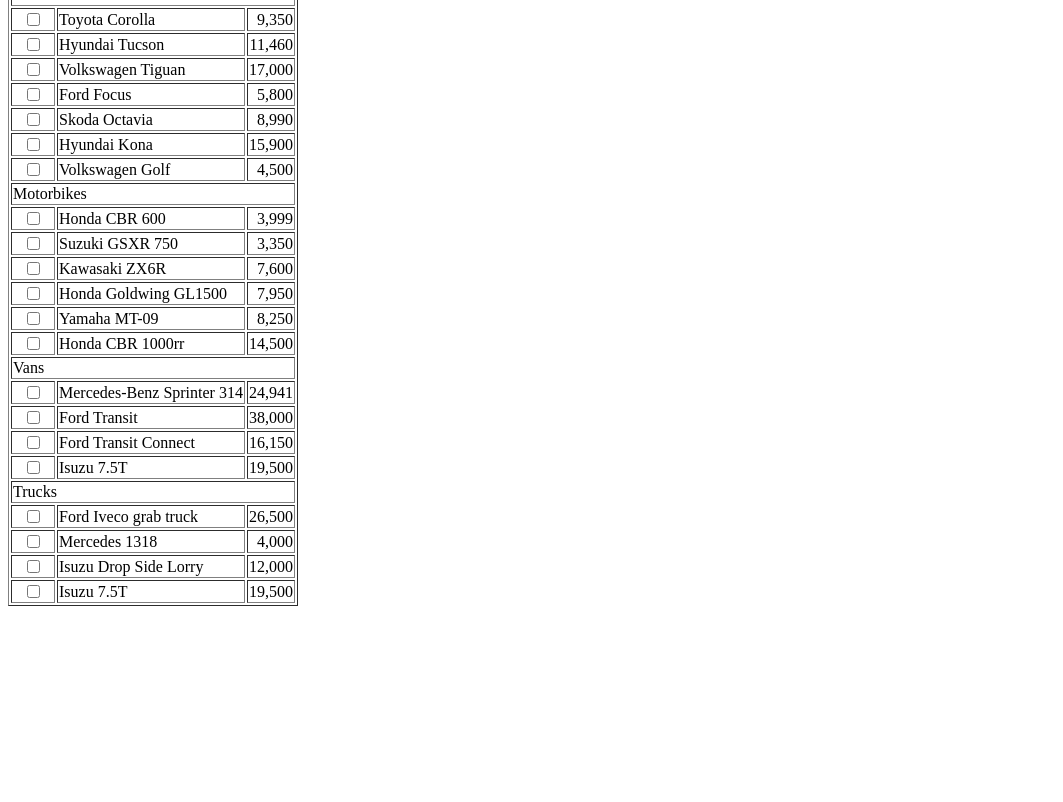
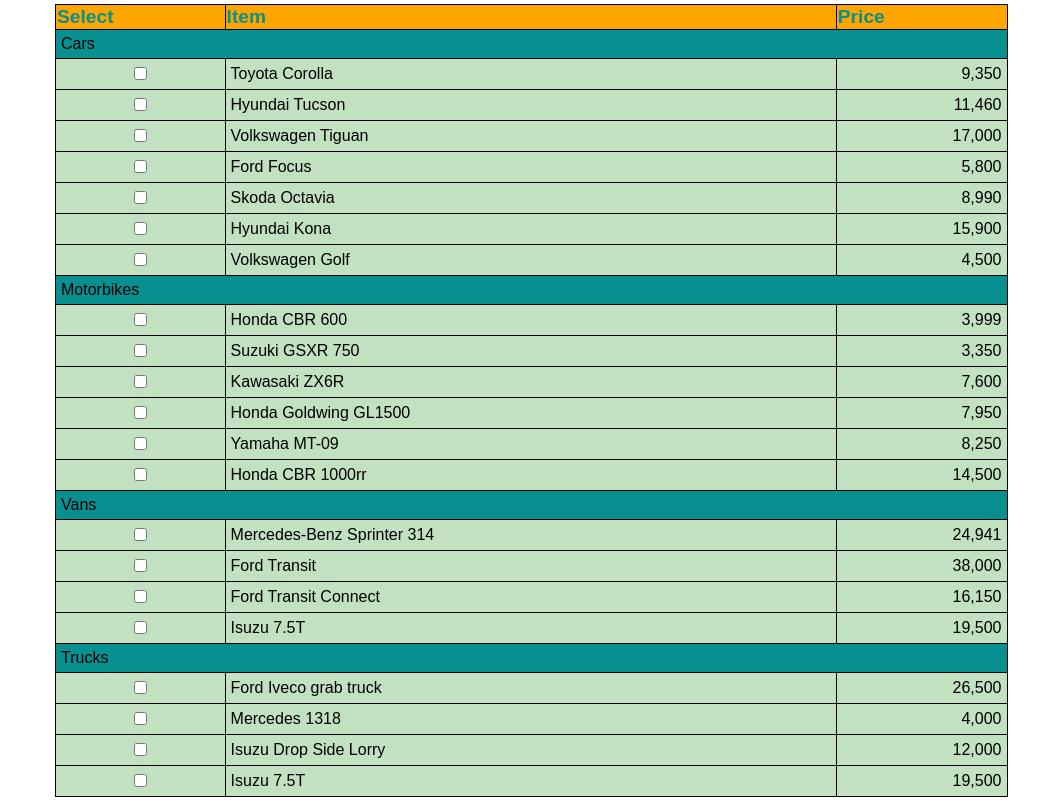
Before and after one commit to Thiagoocosta86/ssp-ca3, a website: page 2020005CarSales.html in a window 1280 px wide. Shown: the part 51-853 px from the top of the page, without its empty margins (0-1063 px from the left). Before the commit the page ends 800 px from the top, so only its background shows below. Drawn offline with Linux system fonts and the light colour scheme.

Commit message:
updting html based on xsl

```diff
--- a/2020005CarSales.html
+++ b/2020005CarSales.html
@@ -1,6 +1,20 @@
-<?xml version="1.0" encoding="UTF-8"?>
-<table id="menuTable" border="1" class="indent">
-    <thead>
+<!DOCTYPE html>
+<html>
+   <head>
+      <meta http-equiv="Content-Type" content="text/html; charset=UTF-8">
+      <title>2020005 Car Sales</title>
+      <style>
+				body{font-family:Arial,Helvetica,sans-serif;background-color:#fff;margin:5px;text-align:left;color:#523819}
+				h2{margin-left:100px;font-size:140%;color:#0d3427;margin-top:10px}
+				table{margin-left:50px;background-color:#C1E1C1;border-color:#000;border-width:thin;border-collapse:collapse;width:75%}
+				th{border-color:#000;font-size:120%;color:#088F8F}
+				td{border-color:#000;font-size:100%;color:#000000;padding:5px}
+				</style>
+   </head>
+   <body>
+      <h2>2020005 Car Sales</h2>
+      <table id="CarsTable" border="1" class="indent">
+         <thead bgcolor="#FFA500">
             <tr>
                <th>Select</th>
                <th>Item</th>
@@ -9,121 +23,123 @@
          </thead>
          <tbody>
             <tr>
-            <td colspan="3">Cars</td>
+               <td colspan="4" bgcolor="#088F8F">Cars</td>
             </tr>
             <tr id="1" brandnew="false">
-            <td align="center"><input name="item0" type="checkbox" /></td>
+               <td align="center"><input name="item0" type="checkbox"></td>
                <td>Toyota Corolla</td>
                <td align="right">9,350</td>
             </tr>
             <tr id="2" brandnew="false">
-            <td align="center"><input name="item0" type="checkbox" /></td>
+               <td align="center"><input name="item0" type="checkbox"></td>
                <td>Hyundai Tucson</td>
                <td align="right">11,460</td>
             </tr>
             <tr id="3" brandnew="true">
-            <td align="center"><input name="item0" type="checkbox" /></td>
+               <td align="center"><input name="item0" type="checkbox"></td>
                <td>Volkswagen Tiguan</td>
                <td align="right">17,000</td>
             </tr>
             <tr id="4" brandnew="false">
-            <td align="center"><input name="item0" type="checkbox" /></td>
+               <td align="center"><input name="item0" type="checkbox"></td>
                <td>Ford Focus</td>
                <td align="right">5,800</td>
             </tr>
             <tr id="5" brandnew="true">
-            <td align="center"><input name="item0" type="checkbox" /></td>
+               <td align="center"><input name="item0" type="checkbox"></td>
                <td>Skoda Octavia</td>
                <td align="right">8,990</td>
             </tr>
             <tr id="6" brandnew="true">
-            <td align="center"><input name="item0" type="checkbox" /></td>
+               <td align="center"><input name="item0" type="checkbox"></td>
                <td>Hyundai Kona</td>
                <td align="right">15,900</td>
             </tr>
             <tr id="7" brandnew="false">
-            <td align="center"><input name="item0" type="checkbox" /></td>
+               <td align="center"><input name="item0" type="checkbox"></td>
                <td>Volkswagen Golf</td>
                <td align="right">4,500</td>
             </tr>
             <tr>
-            <td colspan="3">Motorbikes</td>
+               <td colspan="4" bgcolor="#088F8F">Motorbikes</td>
             </tr>
             <tr id="1" brandnew="false">
-            <td align="center"><input name="item0" type="checkbox" /></td>
+               <td align="center"><input name="item0" type="checkbox"></td>
                <td>Honda CBR 600</td>
                <td align="right">3,999</td>
             </tr>
             <tr id="2" brandnew="false">
-            <td align="center"><input name="item0" type="checkbox" /></td>
+               <td align="center"><input name="item0" type="checkbox"></td>
                <td>Suzuki GSXR 750</td>
                <td align="right">3,350</td>
             </tr>
             <tr id="3" brandnew="false">
-            <td align="center"><input name="item0" type="checkbox" /></td>
+               <td align="center"><input name="item0" type="checkbox"></td>
                <td>Kawasaki ZX6R</td>
                <td align="right">7,600</td>
             </tr>
             <tr id="4" brandnew="false">
-            <td align="center"><input name="item0" type="checkbox" /></td>
+               <td align="center"><input name="item0" type="checkbox"></td>
                <td>Honda Goldwing GL1500</td>
                <td align="right">7,950</td>
             </tr>
             <tr id="5" brandnew="true">
-            <td align="center"><input name="item0" type="checkbox" /></td>
+               <td align="center"><input name="item0" type="checkbox"></td>
                <td>Yamaha MT-09</td>
                <td align="right">8,250</td>
             </tr>
             <tr id="6" brandnew="true">
-            <td align="center"><input name="item0" type="checkbox" /></td>
+               <td align="center"><input name="item0" type="checkbox"></td>
                <td>Honda CBR 1000rr</td>
                <td align="right">14,500</td>
             </tr>
             <tr>
-            <td colspan="3">Vans</td>
+               <td colspan="4" bgcolor="#088F8F">Vans</td>
             </tr>
             <tr id="1" brandnew="false">
-            <td align="center"><input name="item0" type="checkbox" /></td>
+               <td align="center"><input name="item0" type="checkbox"></td>
                <td>Mercedes-Benz Sprinter 314</td>
                <td align="right">24,941</td>
             </tr>
             <tr id="2" brandnew="true">
-            <td align="center"><input name="item0" type="checkbox" /></td>
+               <td align="center"><input name="item0" type="checkbox"></td>
                <td>Ford Transit</td>
                <td align="right">38,000</td>
             </tr>
             <tr id="3" brandnew="false">
-            <td align="center"><input name="item0" type="checkbox" /></td>
+               <td align="center"><input name="item0" type="checkbox"></td>
                <td>Ford Transit Connect</td>
                <td align="right">16,150</td>
             </tr>
             <tr id="4" brandnew="false">
-            <td align="center"><input name="item0" type="checkbox" /></td>
+               <td align="center"><input name="item0" type="checkbox"></td>
                <td>Isuzu 7.5T</td>
                <td align="right">19,500</td>
             </tr>
             <tr>
-            <td colspan="3">Trucks</td>
+               <td colspan="4" bgcolor="#088F8F">Trucks</td>
             </tr>
             <tr id="1" brandnew="false">
-            <td align="center"><input name="item0" type="checkbox" /></td>
+               <td align="center"><input name="item0" type="checkbox"></td>
                <td>Ford Iveco grab truck</td>
                <td align="right">26,500</td>
             </tr>
             <tr id="2" brandnew="false">
-            <td align="center"><input name="item0" type="checkbox" /></td>
+               <td align="center"><input name="item0" type="checkbox"></td>
                <td>Mercedes 1318</td>
                <td align="right">4,000</td>
             </tr>
             <tr id="3" brandnew="false">
-            <td align="center"><input name="item0" type="checkbox" /></td>
+               <td align="center"><input name="item0" type="checkbox"></td>
                <td>Isuzu Drop Side Lorry</td>
                <td align="right">12,000</td>
             </tr>
             <tr id="4" brandnew="false">
-            <td align="center"><input name="item0" type="checkbox" /></td>
+               <td align="center"><input name="item0" type="checkbox"></td>
                <td>Isuzu 7.5T</td>
                <td align="right">19,500</td>
             </tr>
          </tbody>
       </table>
+   </body>
+</html>
```
Lines whose indentation alone changed are shown as unchanged.
